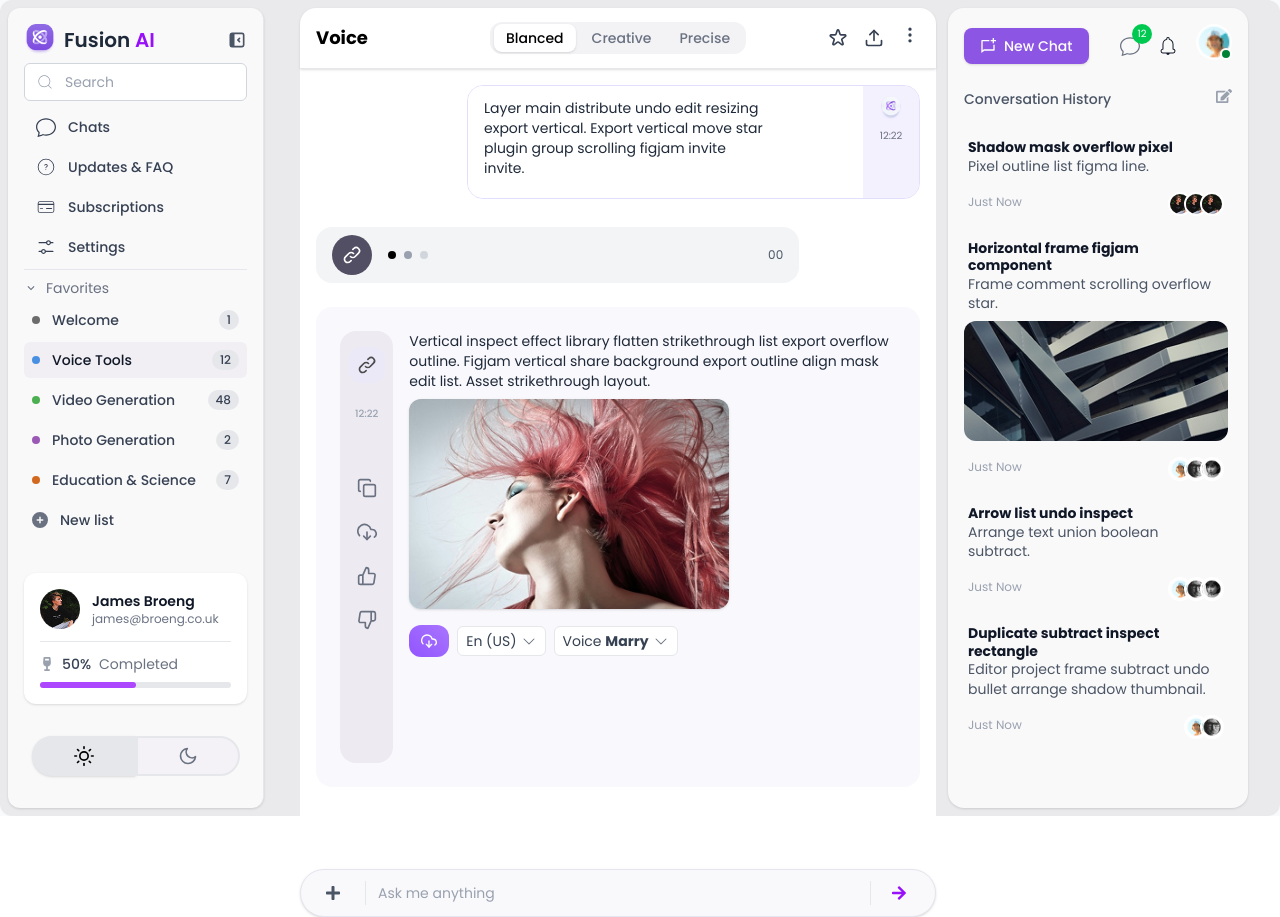
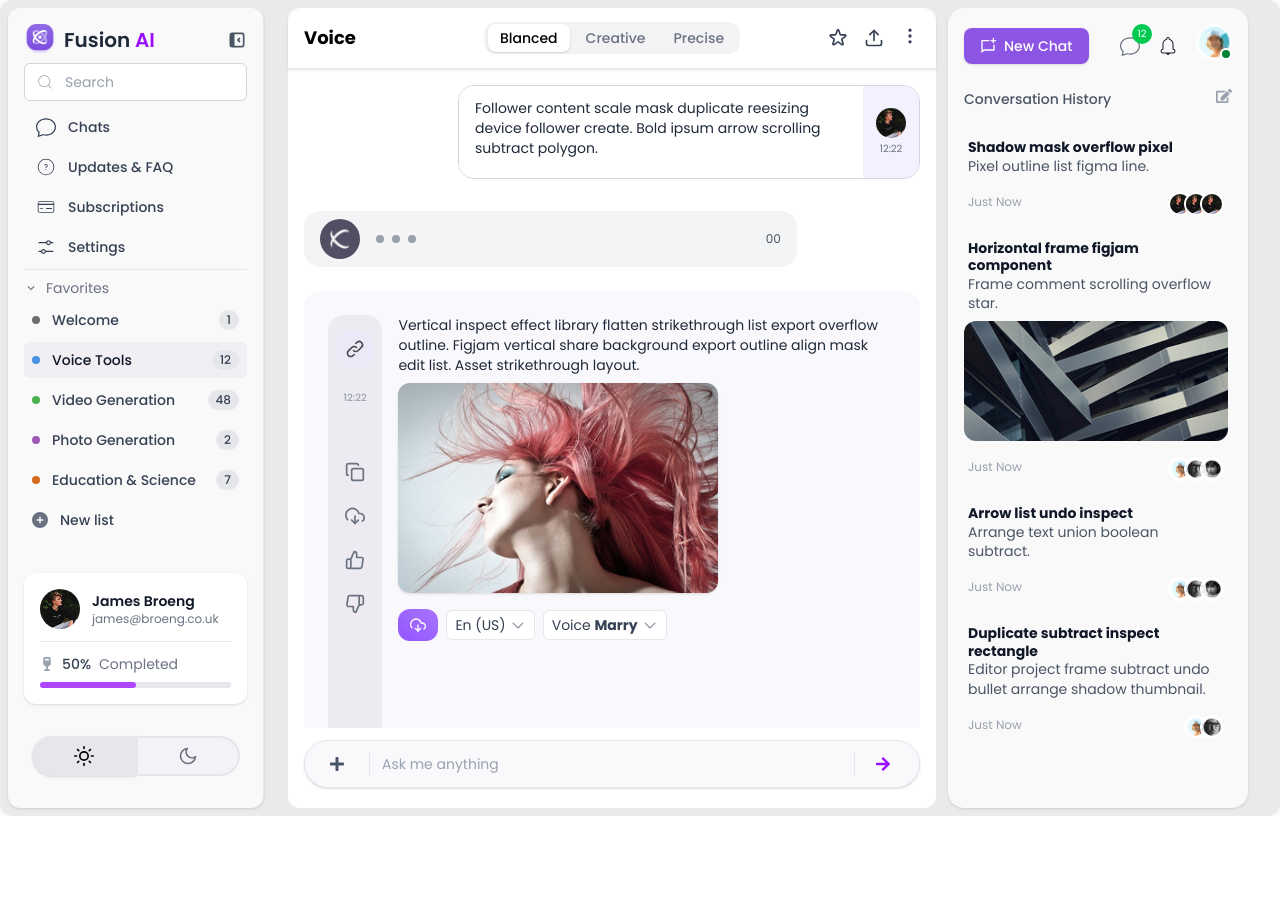
Before and after one commit to adnanfrd/barry-ai, a Next.js app: page /dashboard/voice in a window 1280 px wide. After the commit the page ends 816 px from the top, so only its background shows below. Built offline with nearby package versions, Linux system fonts and the light colour scheme.

Commit message:
voice lol

```diff
--- a/src/app/dashboard/voice/page.tsx
+++ b/src/app/dashboard/voice/page.tsx
@@ -1,28 +1,22 @@
-import ChatSidebar from '@/components/dashboard/ChatSidebar'
-import Header from '@/components/dashboard/Header'
-import VoiceToolsPage from '@/components/dashboard/VoiceToolsPage'
-import PromptInput from '@/components/subcomponents/PromptInput'
-import React from 'react'
+import ChatSidebar from "@/components/dashboard/ChatSidebar";
+import VoiceToolsPage from "@/components/dashboard/VoiceToolsPage";
+import React from "react";
 
 const voice = () => {
   return (
-    <div className="flex h-screen">
-                    <div className="flex flex-col flex-1 px-3">
-                      <Header />
+   <div className="flex">
 
-                      <div className="flex flex-col flex-1  ">
-                        <div className="flex-1 ">
-                          <VoiceToolsPage/>
-                        </div >
-                        <PromptInput/>
-                      </div>
-                    </div>
 
-                    <div>
-                      <ChatSidebar/>
-                    </div>
-                  </div>
-  )
-}
+           <div className="flex flex-col flex-1  ">
+             <div className=" pr-3">
+               <VoiceToolsPage />
+             </div>
+           </div>
+         <div>
+           <ChatSidebar />
+         </div>
+       </div>
+  );
+};
 
-export default voice
+export default voice;
--- a/src/app/dashboard/welcome/page.tsx
+++ b/src/app/dashboard/welcome/page.tsx
@@ -1,5 +1,4 @@
 import ChatSidebar from "@/components/dashboard/ChatSidebar";
-import Header from "@/components/dashboard/Header";
 import WelcomePage from "@/components/dashboard/WelcomePage";
 import React from "react";
 
--- a/src/components/dashboard/VoiceToolsPage.tsx
+++ b/src/components/dashboard/VoiceToolsPage.tsx
@@ -5,40 +5,57 @@ import { HiOutlineLink } from "react-icons/hi";
 import { PiCaretDown } from "react-icons/pi";
 import { FiDownloadCloud, FiThumbsDown, FiThumbsUp } from "react-icons/fi";
 import { LuCopy } from "react-icons/lu";
+import Header from "./Header";
+import PromptInput from "../subcomponents/PromptInput";
 
 export default function VoiceToolsPage() {
   return (
-    <div className="min-h-screen bg-[#ffff] dark:bg-[#232127] p-4 text-sm text-black dark:text-white">
+    <div className="h-screen rounded-xl flex flex-col bg-white dark:bg-[#232127] text-sm">
+      <div className="flex-none">
+        <Header />
+      </div>
+      <div className="flex-1 overflow-y-auto p-4 space-y-4 [&::-webkit-scrollbar]:hidden [-ms-overflow-style:'none'] [scrollbar-width:'none']">
         <div className="flex justify-end">
-        <div className="max-w-[90%] md:max-w-[75%] flex gap-20 mb-4 rounded-2xl border border-[#E2DFFC] dark:border-gray-700 overflow-hidden">
-          <div className="flex-1 bg-white dark:bg-[#2b2b2b] px-4 py-3">
-            <p className="text-sm text-gray-800 dark:text-gray-200 mb-2">
-              Layer main distribute undo edit resizing export vertical. Export vertical move star plugin group scrolling figjam invite invite.
+          <div className="max-w-[90%] md:max-w-[75%] flex gap-5 mb-4 rounded-2xl border border-gray-300 dark:border-[#6a5e8f] overflow-hidden">
+            <div className="flex-1 bg-white dark:bg-transparent px-4 py-3">
+              <p className="text-sm font-normal text-gray-800 dark:text-gray-200 mb-2">
+                Follower content scale mask duplicate reesizing device follower
+                create. Bold ipsum arrow scrolling subtract polygon.
               </p>
             </div>
-          <div className="w-14 bg-[#F4F1FF] dark:bg-[#3b3a4f] flex flex-col items-center py-2 px-1">
+            <div className="w-14 bg-[#F4F1FF] dark:bg-[#27212F] flex flex-col justify-center items-center py-2 px-1">
               <Image
-              src="/image.png"
+                src="/photo.png"
                 alt="avatar"
-              width={32}
-              height={32}
+                width={30}
+                height={30}
                 className="rounded-full object-cover"
               />
-            <span className="text-[10px] text-gray-500 dark:text-gray-400 mt-1">12:22</span>
+              <span className="text-[10px] text-gray-500 dark:text-gray-300 mt-1">
+                12:22
+              </span>
             </div>
           </div>
         </div>
 
-      <div className="mt-3 mb-6 w-[80%] flex items-center justify-between bg-gray-100 dark:bg-gray-800 rounded-2xl px-4 py-2">
+        <div className="mt-3 mb-6 w-[80%] flex items-center justify-between bg-gray-100 dark:bg-[#302d35] rounded-2xl px-4 py-2">
           <div className="w-10 h-10 rounded-full bg-[#524E63] flex items-center justify-center">
-          <HiOutlineLink className="w-5 h-5 text-white" />
+            <Image
+              src="/Vector.png"
+              alt="icon"
+              width={40}
+              height={40}
+              className="w-5 h-5 text-[#4B4B4B] dark:text-gray-300"
+            />
           </div>
           <div className="flex items-center gap-2 ml-4">
-          <span className="w-2 h-2 rounded-full bg-black dark:bg-white"></span>
-          <span className="w-2 h-2 rounded-full bg-gray-400 dark:bg-gray-500"></span>
-          <span className="w-2 h-2 rounded-full bg-gray-300 dark:bg-gray-600"></span>
+            <span className="w-2 h-2 rounded-sm bg-gray-400 dark:bg-gray-500 animate-dot-1 dark:animate-dot-1-dark" />
+            <span className="w-2 h-2 rounded-sm bg-gray-400 dark:bg-gray-500 animate-dot-2 dark:animate-dot-2-dark" />
+            <span className="w-2 h-2 rounded-sm bg-gray-400 dark:bg-gray-500 animate-dot-3 dark:animate-dot-3-dark" />
           </div>
-        <div className="ml-auto text-xs text-gray-600 dark:text-gray-400">00</div>
+          <div className="ml-auto text-xs text-gray-600 dark:text-gray-300">
+            00
+          </div>
         </div>
 
         <div className="flex h-[60vh] bg-[#F9F8FC] dark:bg-[#27272a] gap-4 p-6 rounded-2xl">
@@ -46,7 +63,9 @@ export default function VoiceToolsPage() {
             <div className="bg-[#EBE9F7] dark:bg-[#4b4961] p-2 rounded-xl">
               <HiOutlineLink className="w-5 h-5 text-[#4B4B4B] dark:text-white" />
             </div>
-          <div className="text-[10px] text-gray-400 dark:text-gray-300 font-medium">12:22</div>
+            <div className="text-[10px] text-gray-400 dark:text-gray-300 font-medium">
+              12:22
+            </div>
             <hr className="text-gray-700 dark:text-gray-500" />
             <div className="flex flex-col items-center gap-6 text-gray-500 dark:text-gray-400 mt-2">
               <LuCopy className="w-5 h-5 hover:text-black dark:hover:text-white cursor-pointer" />
@@ -59,9 +78,9 @@ export default function VoiceToolsPage() {
           <div className="flex flex-col space-y-2">
             <div className="text-gray-800 dark:text-gray-100 text-sm max-w-lg">
               <p>
-              Vertical inspect effect library flatten strikethrough list export
-              overflow outline. Figjam vertical share background export outline
-              align mask edit list. Asset strikethrough layout.
+                Vertical inspect effect library flatten strikethrough list
+                export overflow outline. Figjam vertical share background export
+                outline align mask edit list. Asset strikethrough layout.
               </p>
             </div>
 
@@ -94,5 +113,9 @@ export default function VoiceToolsPage() {
           </div>
         </div>
       </div>
+      <div className="flex-none rounded-xl sticky bottom-0 bg-white dark:bg-[#1c1c1f] border-gray-200 dark:border-gray-700 px-4 py-3">
+        <PromptInput />
+      </div>
+    </div>
   );
 }
--- a/src/components/dashboard/WelcomePage.tsx
+++ b/src/components/dashboard/WelcomePage.tsx
@@ -302,7 +302,7 @@ export default function WelcomePage() {
           </div>
         </div>
       </div>
-      <div className="flex-none sticky bottom-0 bg-white dark:bg-[#1c1c1f] border-gray-200 dark:border-gray-700 px-4 py-3">
+      <div className="flex-none rounded-xl sticky bottom-0 bg-white dark:bg-[#1c1c1f] border-gray-200 dark:border-gray-700 px-4 py-3">
         <PromptInput />
       </div>
     </div>
```
Lines whose indentation alone changed are shown as unchanged.
